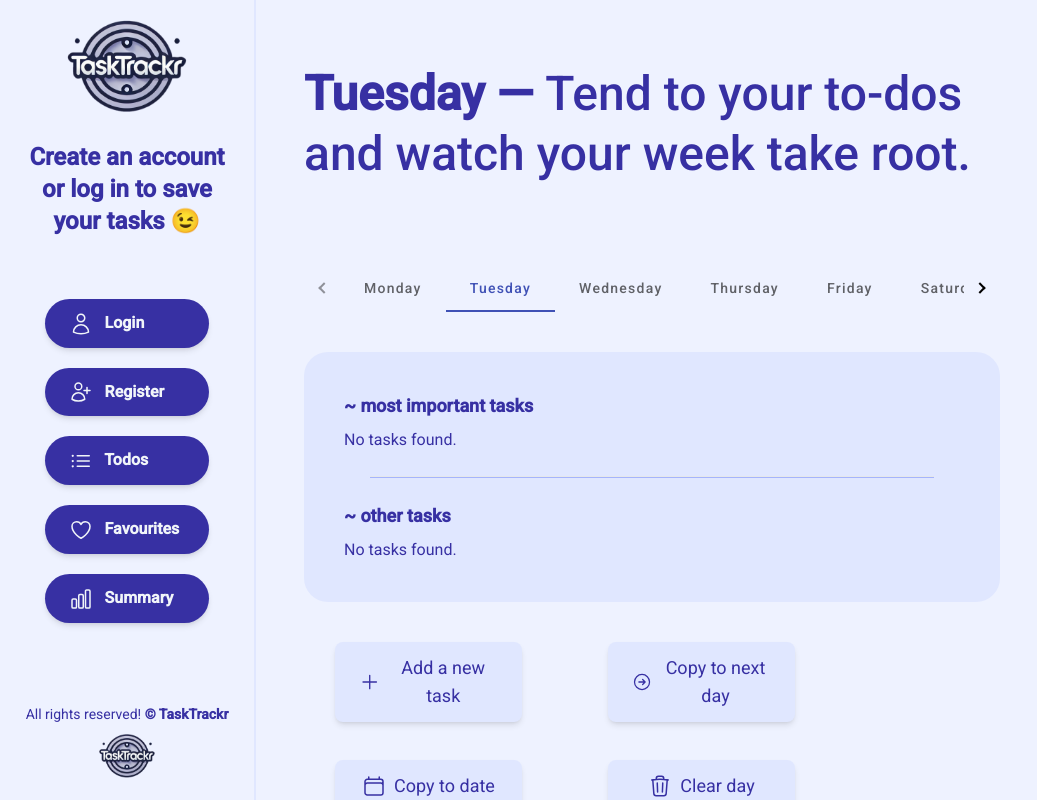
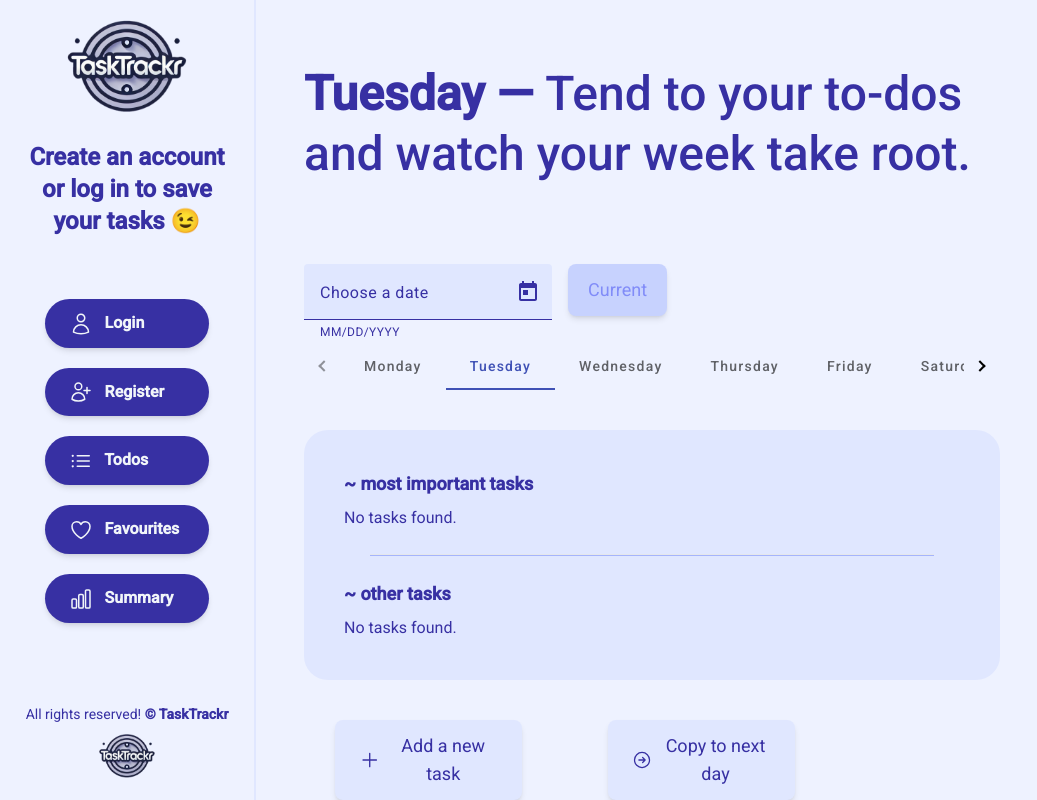
Before and after one commit to ntamasa/taskTrackr, an Angular app: page /todos in a window 1280 px wide. Shown: the whole page, without its empty margins (0-1037 px from the left). Built offline with nearby package versions, Linux system fonts and the light colour scheme.

Commit message:
add week chosing feature

```diff
--- a/src/app/app.module.ts
+++ b/src/app/app.module.ts
@@ -38,6 +38,9 @@ import { MatProgressSpinnerModule } from '@angular/material/progress-spinner';
 import { MatDialogModule } from '@angular/material/dialog';
 import { TodosPageComponent } from './pages/todos-page/todos-page.component';
 import { MatSnackBarModule } from '@angular/material/snack-bar';
+import { DatePickerComponent } from './components/date-picker/date-picker.component';
+import { MatFormFieldModule } from '@angular/material/form-field';
+import { MatInputModule } from '@angular/material/input';
 
 @NgModule({
   declarations: [
@@ -65,6 +68,7 @@ import { MatSnackBarModule } from '@angular/material/snack-bar';
     SearchbarComponent,
     NotFoundComponent,
     TodosPageComponent,
+    DatePickerComponent,
   ],
   imports: [
     BrowserModule,
@@ -80,6 +84,8 @@ import { MatSnackBarModule } from '@angular/material/snack-bar';
     MatProgressSpinnerModule,
     MatDialogModule,
     MatSnackBarModule,
+    MatFormFieldModule,
+    MatInputModule,
   ],
   providers: [provideAnimationsAsync(), provideNativeDateAdapter()],
   bootstrap: [AppComponent],
--- a/src/app/components/btn/btn.component.html
+++ b/src/app/components/btn/btn.component.html
@@ -1,6 +1,7 @@
 <button
+  [disabled]="disabled"
   (click)="handleClick()"
-  class="bg-indigo-100 text-indigo-800 rounded-lg px-6 py-3 text-lg shadow-md hover:bg-indigo-200 transition duration-300 w-full sm:w-fit md:w-full lg:w-3/4 2xl:w-full"
+  class="bg-indigo-100 text-indigo-800 rounded-lg px-6 py-3 text-lg shadow-md hover:bg-indigo-200 transition duration-300 w-full sm:w-fit md:w-full lg:w-3/4 2xl:w-full disabled:cursor-default disabled:bg-indigo-200 disabled:text-indigo-400"
 >
   <span class="flex justify-center items-center gap-0">
     <ng-content></ng-content>
--- a/src/app/components/btn/btn.component.ts
+++ b/src/app/components/btn/btn.component.ts
@@ -1,4 +1,4 @@
-import { Component, EventEmitter, OnInit, Output } from '@angular/core';
+import { Component, EventEmitter, Input, OnInit, Output } from '@angular/core';
 
 @Component({
   selector: 'app-btn',
@@ -8,6 +8,7 @@ import { Component, EventEmitter, OnInit, Output } from '@angular/core';
   styleUrls: ['./btn.component.scss'],
 })
 export class BtnComponent implements OnInit {
+  @Input() disabled = false;
   @Output() buttonClick = new EventEmitter<void>();
 
   constructor() {}
--- /dev/null
+++ b/src/app/components/date-picker/date-picker.component.html
@@ -0,0 +1,13 @@
+<mat-form-field class="example-full-width">
+  <mat-label>Choose a date</mat-label>
+  <input
+    matInput
+    [(ngModel)]="selectedDate"
+    [min]="minDate"
+    [matDatepicker]="picker"
+    (ngModelChange)="onDateChange($event)"
+  />
+  <mat-hint>MM/DD/YYYY</mat-hint>
+  <mat-datepicker-toggle matIconSuffix [for]="picker"></mat-datepicker-toggle>
+  <mat-datepicker #picker></mat-datepicker>
+</mat-form-field>
--- /dev/null
+++ b/src/app/components/date-picker/date-picker.component.scss
@@ -0,0 +1,3 @@
+mat-hint {
+  color: #3730a3;
+}
--- /dev/null
+++ b/src/app/components/date-picker/date-picker.component.ts
@@ -0,0 +1,24 @@
+import { Component, EventEmitter, OnInit, Output } from '@angular/core';
+
+@Component({
+  selector: 'app-date-picker',
+  standalone: false,
+
+  templateUrl: './date-picker.component.html',
+  styleUrl: './date-picker.component.scss',
+})
+export class DatePickerComponent implements OnInit {
+  readonly minDate = new Date(2025, 0, 1);
+
+  selectedDate: Date | null = null;
+  @Output() dateChange = new EventEmitter<Date>();
+
+  constructor() {}
+
+  ngOnInit(): void {}
+
+  onDateChange(event: any): void {
+    this.selectedDate = event;
+    this.dateChange.emit(event);
+  }
+}
--- a/src/app/components/todo-list/todo-list.component.ts
+++ b/src/app/components/todo-list/todo-list.component.ts
@@ -21,25 +21,25 @@ export class TodoListComponent implements OnInit, OnDestroy {
 
   currentWeek: Week = {} as Week;
   currentDate: Date = new Date();
-  Math: any;
+  shownWeek: Week = {} as Week;
 
   constructor(private weekService: WeekService) {}
 
   ngOnInit(): void {
-    this.sub = this.weekService.data$.subscribe((weeks) => {
-      this.currentWeek = this.weekService.getCurrentWeek;
+    this.sub = this.weekService.data$.subscribe(({ weeks, shownWeekId }) => {
+      this.shownWeek = weeks.find((week) => week.id === shownWeekId)!;
 
       let day;
       switch (this.type) {
         // Important tasks of current day
         case 'important':
-          day = this.currentWeek.days.find((day) => day.id === this.dayId);
+          day = this.shownWeek.days.find((day) => day.id === this.dayId);
           if (day) this.tasks = day.tasks.filter((task) => task.isImportant);
           break;
 
         // Non-important tasks of current day
         case 'non-important':
-          day = this.currentWeek.days.find((day) => day.id === this.dayId);
+          day = this.shownWeek.days.find((day) => day.id === this.dayId);
           if (day) this.tasks = day.tasks.filter((task) => !task.isImportant);
           break;
 
@@ -61,7 +61,7 @@ export class TodoListComponent implements OnInit, OnDestroy {
 
         // All tasks of the current day
         default:
-          this.tasks = this.currentWeek.days[new Date().getDay() - 1].tasks;
+          this.tasks = this.shownWeek.days[new Date().getDay() - 1].tasks;
           break;
       }
     });
--- a/src/app/pages/todos-page/todos-page.component.html
+++ b/src/app/pages/todos-page/todos-page.component.html
@@ -3,6 +3,18 @@
     {{ weeksHeading[currentDay].day }} &mdash;
     <span class="font-medium">{{ weeksHeading[currentDay].message }}</span>
   </app-page-heading>
+
+  <!-- Week picker -->
+  <div class="w-3/4 flex flex-row">
+    <app-date-picker (dateChange)="onDateChange($event)"></app-date-picker>
+    <app-btn
+      (buttonClick)="showCurrentWeek()"
+      class="text-center"
+      [disabled]="this.currentWeek.id === this.shownWeek.id"
+    >
+      <span class="w-fit px-3">Current</span>
+    </app-btn>
+  </div>
 
   <!-- To-do list -->
   <mat-tab-group class="w-3/4" [selectedIndex]="currentDay">
--- a/src/app/pages/todos-page/todos-page.component.ts
+++ b/src/app/pages/todos-page/todos-page.component.ts
@@ -58,6 +58,7 @@ export class TodosPageComponent implements OnInit, OnDestroy {
 
   currentDate: Date = new Date();
   currentWeek: Week = {} as Week;
+  shownWeek: Week = {} as Week;
   days: Day[] = [];
 
   currentDay: number = new Date().getDay() - 1;
@@ -67,16 +68,18 @@ export class TodosPageComponent implements OnInit, OnDestroy {
   constructor(private weekService: WeekService, public dialog: MatDialog) {}
 
   ngOnInit(): void {
-    this.sub = this.weekService.data$.subscribe((weeks) => {
+    this.sub = this.weekService.data$.subscribe(({ weeks, shownWeekId }) => {
       this.weeks = weeks;
-      this.days = this.currentWeek.days;
+      this.shownWeek = weeks.find((week) => week.id === shownWeekId)!;
+      this.days = this.shownWeek.days;
     });
 
     // Set current week
     this.currentWeek = this.weekService.getCurrentWeek;
+    this.shownWeek = this.currentWeek;
 
     // Set days
-    this.days = this.currentWeek.days;
+    this.days = this.shownWeek.days;
   }
 
   ngOnDestroy(): void {
@@ -98,4 +101,30 @@ export class TodosPageComponent implements OnInit, OnDestroy {
   copyToNextDay(day: Day): void {
     this.weekService.copyTasksToNextDay(day);
   }
+
+  showCurrentWeek(): void {
+    this.shownWeek = this.currentWeek;
+    this.weekService.updateShownWeek(this.currentWeek);
+  }
+
+  onDateChange(selectedDate: Date | null): void {
+    if (!selectedDate) return;
+
+    // get selected week's id
+    const selectedWeekId =
+      +`${selectedDate.getFullYear()}${selectedDate.getMonth()}${getWeek(
+        selectedDate
+      )}`;
+
+    // find selected week
+    const selectedWeek = this.weeks.find((week) => week.id === selectedWeekId);
+
+    // week already exists -> show week
+    if (selectedWeek)
+      this.shownWeek = this.weeks.find((week) => week.id === selectedWeekId)!;
+    // week doesn't exist -> create new week, show newly created week
+    else this.shownWeek = this.weekService.createWeek(selectedDate);
+
+    this.weekService.updateShownWeek(selectedWeek!);
+  }
 }
--- a/src/app/services/weekService.ts
+++ b/src/app/services/weekService.ts
@@ -1,5 +1,5 @@
 import { Injectable, ɵgetUnknownPropertyStrictMode } from '@angular/core';
-import { BehaviorSubject } from 'rxjs';
+import { BehaviorSubject, combineLatest, map } from 'rxjs';
 import Week from '../models/week';
 import { mockWeeks } from '../mockWeeks';
 import Day from '../models/day';
@@ -24,10 +24,20 @@ export class WeekService {
   private weeks: BehaviorSubject<Week[]> = new BehaviorSubject<Week[]>(
     [] as Week[]
   );
-  data$ = this.weeks.asObservable();
+  private shownWeekId: BehaviorSubject<number> = new BehaviorSubject<number>(
+    +`${new Date().getFullYear()}${new Date().getMonth()}${getWeek(new Date())}`
+  );
+
+  data$ = combineLatest([this.weeks, this.shownWeekId]).pipe(
+    map(([weeks, shownWeekId]) => ({
+      weeks,
+      shownWeekId,
+    }))
+  );
 
   constructor() {
     this.weeks.next(mockWeeks);
+    this.shownWeekId.next(this.getCurrentWeek.id);
   }
 
   toggleFavourite(text: string): void {
@@ -238,6 +248,7 @@ export class WeekService {
       updatedWeeks = [...currentWeeks, updatedWeek];
     }
     this.weeks.next(updatedWeeks);
+    this.shownWeekId.next(updatedWeek.id);
   }
 
   finishTask(taskId: number, dayIndex: number): void {
@@ -320,18 +331,39 @@ export class WeekService {
     this.weeks.next(updatedWeeks);
   }
 
+  createWeek(date: Date): Week {
+    const newWeek = {
+      ...mockWeekTemplate,
+      id: +`${date.getFullYear()}${date.getMonth()}${getWeek(date)}`,
+    };
+
+    this.weeks.next([...this.weeks.getValue(), newWeek]);
+
+    return {
+      ...mockWeekTemplate,
+      id: +`${date.getFullYear()}${date.getMonth()}${getWeek(date)}`,
+    };
+  }
+
   get getCurrentWeek(): Week {
+    const currentWeekId =
+      +`${new Date().getFullYear()}${new Date().getMonth()}${getWeek(
+        new Date()
+      )}`;
     return (
       (this.weeks
         .getValue()
-        .find(
-          (week) =>
-            week.id ===
-            +`${new Date().getFullYear()}${new Date().getMonth()}${getWeek(
-              new Date()
-            )}`
-        ) as Week) || mockWeekTemplate
+        .find((week) => week.id === currentWeekId) as Week) ||
+      this.createWeek(new Date())
     );
+  }
+
+  get getShownWeek(): number {
+    return this.shownWeekId.getValue();
+  }
+
+  updateShownWeek(week: Week): void {
+    this.shownWeekId.next(week.id);
   }
 
   getWeek(date: Date): Week {
--- a/src/styles.scss
+++ b/src/styles.scss
@@ -1,10 +1,5 @@
-/* These tokens are generated using https://themes.angular-material.dev/ */
-/* Preview: https://themes.angular-material.dev/?seed-error=%23f87171&seed-neutral=%2378767f&seed-neutral-variant=%23777584&seed-primary=%233730a3&seed-secondary=%23e0e7ff&seed-tertiary=%23f1f5f9 */
-/* Seed Colors: primary: #3730a3, secondary: #e0e7ff, tertiary: #f1f5f9, error: #f87171, neutral: #78767f, neutral-variant: #777584 */
-
 @use "@angular/material" as mat;
 
-/* Light Theme */
 :root,
 :host {
   @include mat.snack-bar-overrides(
@@ -32,6 +27,36 @@
       unselected-pressed-state-layer-color: #3730a3,
     )
   );
+
+  @include mat.datepicker-overrides(
+    (
+      calendar-date-selected-state-text-color: #f1f5f9,
+      calendar-date-selected-state-background-color: #3730a3,
+      calendar-date-today-selected-state-outline-color: #3730a3,
+      calendar-date-focus-state-background-color: #3730a3,
+      calendar-date-hover-state-background-color: #3730a3,
+      toggle-active-state-icon-color: #3730a3,
+      toggle-icon-color: #3730a3,
+      calendar-container-background-color: #e0e7ff,
+    )
+  );
+
+  @include mat.form-field-overrides(
+    (
+      filled-focus-active-indicator-color: #3730a3,
+      filled-active-indicator-color: #3730a3,
+      filled-disabled-active-indicator-color: #3730a3,
+      filled-hover-active-indicator-color: #3730a3,
+      filled-error-active-indicator-color: #f87171,
+      filled-error-focus-active-indicator-color: #f87171,
+      filled-error-hover-active-indicator-color: #f87171,
+      filled-container-color: #e0e7ff,
+      filled-input-text-color: #3730a3,
+      filled-label-text-color: #3730a3,
+      filled-hover-label-text-color: #3730a3,
+      container-text-weight: 500,
+    )
+  );
 }
 
 @tailwind base;
```
Also changed, not shown: 1 other file (tests, documents, lock files or other folders).
